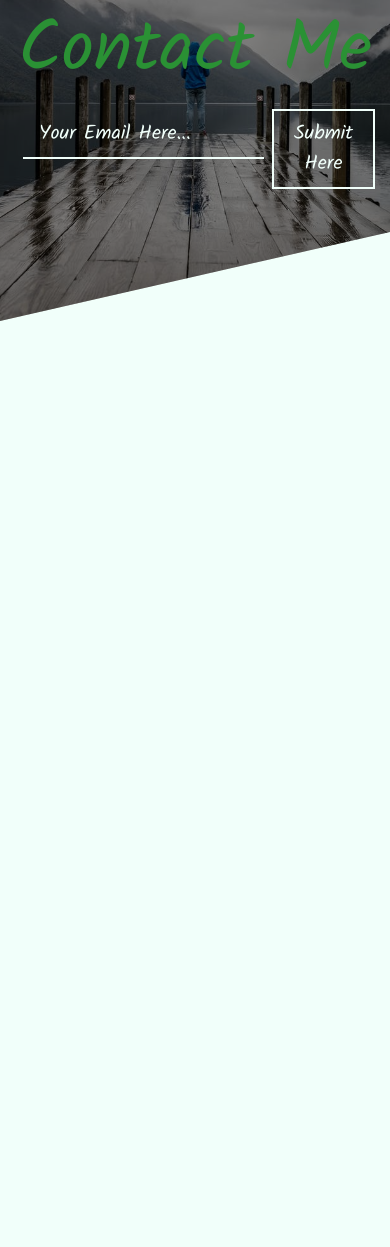
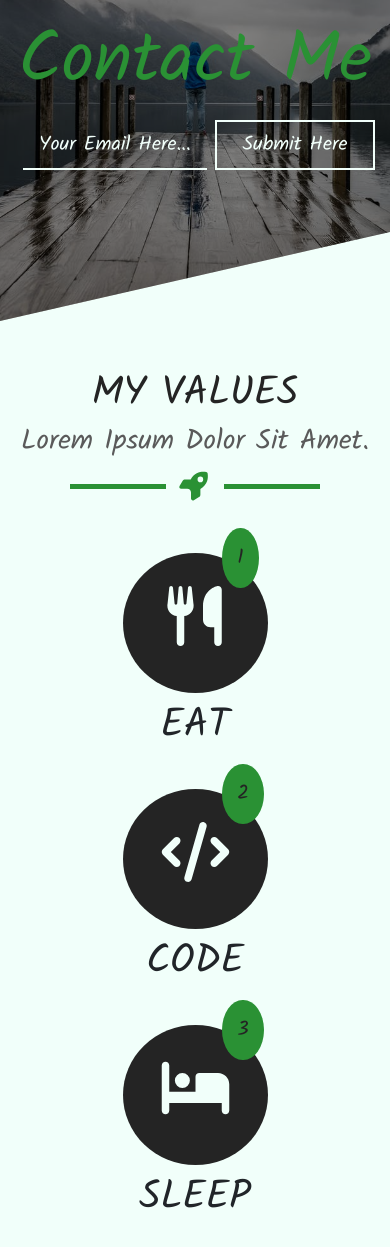
Before and after one commit to fmsim/portfolio-project, a plain HTML site: page index.html in a window 390 px wide. Shown: the part 10240-11487 px from the top of the page. Before the commit the page ends 10561 px from the top, so only its background shows below. Drawn offline with nearby package versions, Linux system fonts and the light colour scheme.

Commit message:
added values section and styles

```diff
--- a/css/main.css
+++ b/css/main.css
@@ -384,6 +384,7 @@ body{
   border: 2px solid #f1fffa;
   border-radius: 0;
   color: #f1fffa;
+  flex: 0 0 10rem;
   transition: all 2s ease;
 }
 #contact-form button:hover{
@@ -392,3 +393,42 @@ body{
   color: #2a9134;
 }
 /** END OF CONTACT FORM SECTION **/
+/** VALUES SECTION **/
+.value{
+  position: relative;
+}
+.value-icon{
+  font-size: 3.75rem;
+  color: #f1fffa;
+  background-color: #242424;
+  padding: 1.5625rem 2.1875rem;
+  border-radius: 50%;
+  display: inline-block;
+  position: relative;
+  transition: all 2s ease;
+}
+.value-number{
+  font-size: 1.25rem;
+  color: #242424;
+  background-color: #2a9134;
+  padding: .9375rem;
+  border-radius: 50%;
+  display: inline-block;
+  position: absolute;
+  top: -12%;
+  left: 57%;
+  transition: all 2s ease;
+}
+.value:hover .value-icon{
+  background-color: #2a9134;
+  transform: scale(1.2);
+}
+.value:hover .value-number{
+  color: #f1fffa;
+  background-color: #242424;
+  transform: scale(.9);
+}
+/** END OF VALUES SECTION **/
+/** TEAM SECTION **/
+
+/** END OF TEAM SECTION **/
--- a/index.html
+++ b/index.html
@@ -562,6 +562,50 @@
       </div> <!-- .container .py-5 -->
     </section> <!-- #contact-form .py-5 -->
     <!-- END OF CONTACT FORM SECTION -->
+    <!-- VALUES SECTION -->
+    <section id="values" class="py-5">
+      <div class="container">
+        <!-- TITLE -->
+        <div class="row title mb-5">
+          <div class="col text-center">
+            <h1 class="text-uppercase">my values</h1>
+            <h3 class="text-capitalize">Lorem ipsum dolor sit amet.</h3>
+            <a href="#" class="mb-0">
+              <i class="fas fa-rocket"></i>
+            </a> <!-- .mb-0 -->
+            <div class="title-underline"></div>
+          </div> <!-- .col .text-center -->
+        </div> <!-- .row .title .mb-5 -->
+        <!-- END OF TITLE -->
+        <div class="row">
+          <!-- SINGLE VALUE -->
+          <div class="col-sm-6 col-lg-4 text-center my-3 value">
+            <span class="value-icon"><i class="fas fa-utensils fa-fw"></i></span>
+            <span class="value-number">1</span>
+            <h1 class="my-2 text-uppercase">eat</h1>
+          </div> <!-- .col-sm-6 .col-lg-4 .text-center .my-3 .value -->
+          <!-- END OF SINGLE VALUE -->
+          <!-- SINGLE VALUE -->
+          <div class="col-sm-6 col-lg-4 text-center my-3 value">
+            <span class="value-icon"><i class="fas fa-code fa-fw"></i></span>
+            <span class="value-number">2</span>
+            <h1 class="my-2 text-uppercase">code</h1>
+          </div> <!-- .col-sm-6 .col-lg-4 .text-center .my-3 .value -->
+          <!-- END OF SINGLE VALUE -->
+          <!-- SINGLE VALUE -->
+          <div class="col-sm-6 col-lg-4 text-center mx-auto my-3 value">
+            <span class="value-icon"><i class="fas fa-bed fa-fw"></i></span>
+            <span class="value-number">3</span>
+            <h1 class="my-2 text-uppercase">sleep</h1>
+          </div> <!-- .col-sm-6 .col-lg-4 .text-center .mx-auto .my-3 .value -->
+          <!-- END OF SINGLE VALUE -->
+        </div> <!-- .row -->
+      </div>
+    </section>
+    <!-- END OF VALUES SECTION -->
+    <!-- TEAM SECTION -->
+
+    <!-- END OF TEAM SECTION -->
 
     <!-- MODAL -->
     <div id="myModal" class="modal fade" tabindex="-1" role="dialog">
```
